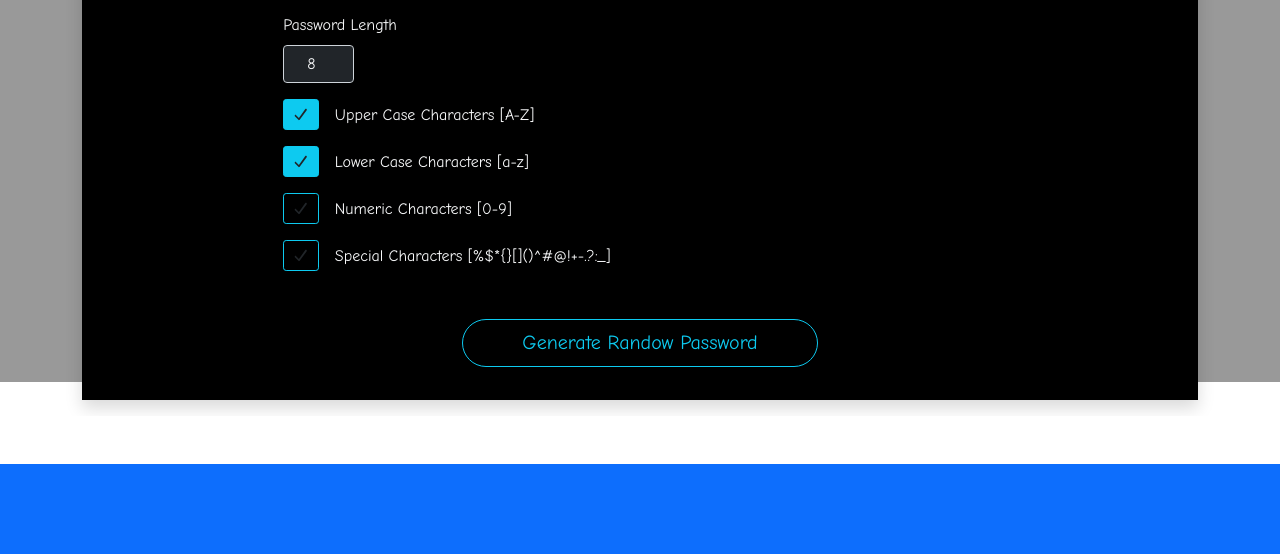
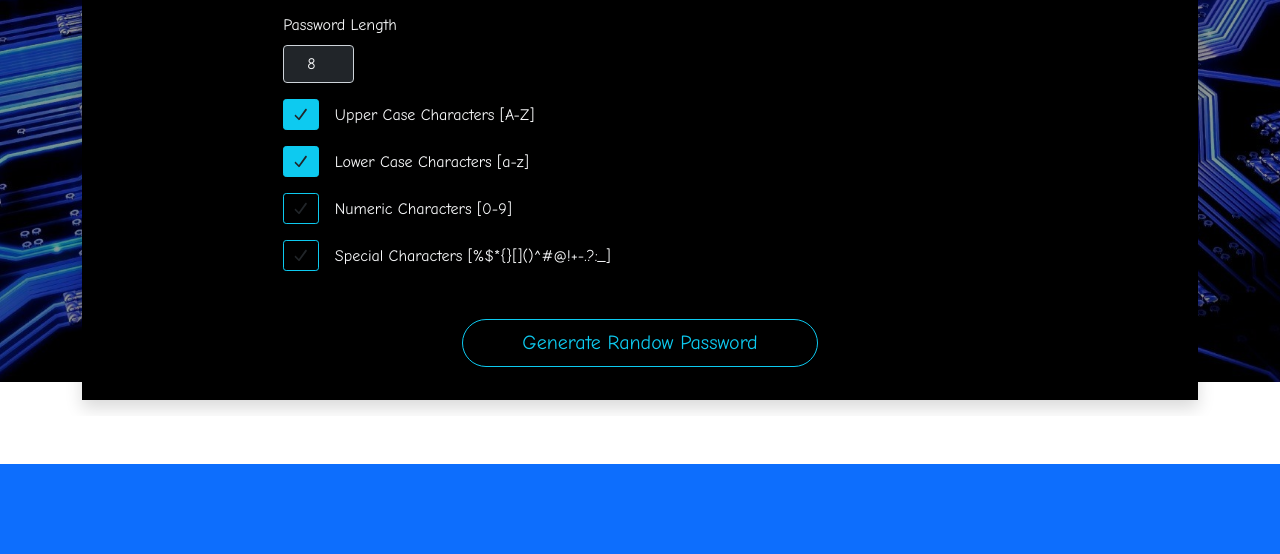
Before and after one commit to emeritusmighty/MightyTechOfficial, a plain HTML site: page index.html in a window 1280 px wide. Shown: the part 418-972 px from the top of the page. Drawn offline with Linux system fonts and the light colour scheme.

Commit message:
Update styles.css

```diff
--- a/styles.css
+++ b/styles.css
@@ -5,7 +5,7 @@ body {
 }
 
 body {
-    background-image: url(./../image/bg.jpg);
+    background-image: url(bg.jpg);
     background-repeat: no-repeat;
     background-size: cover;
     background-position: center center;
```
